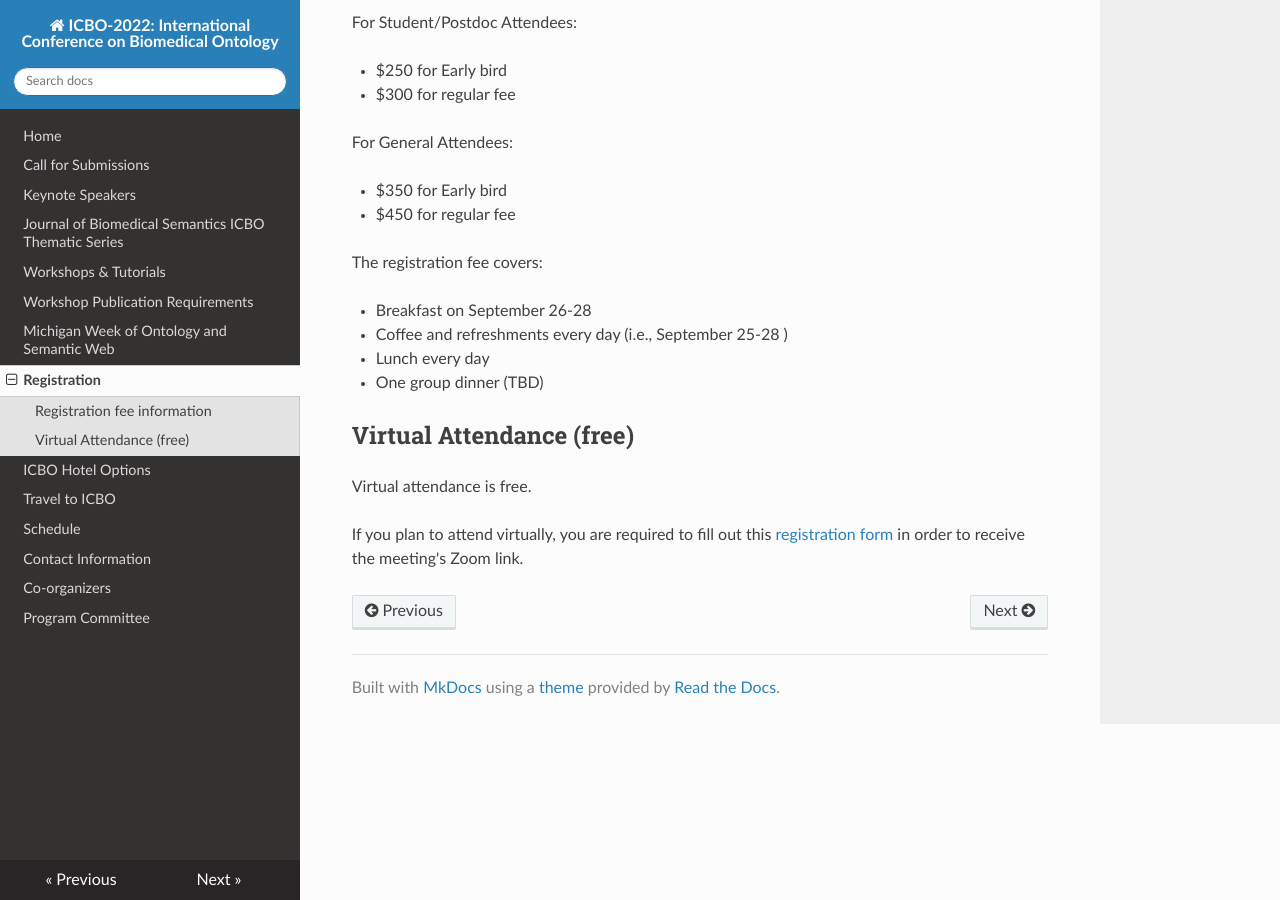
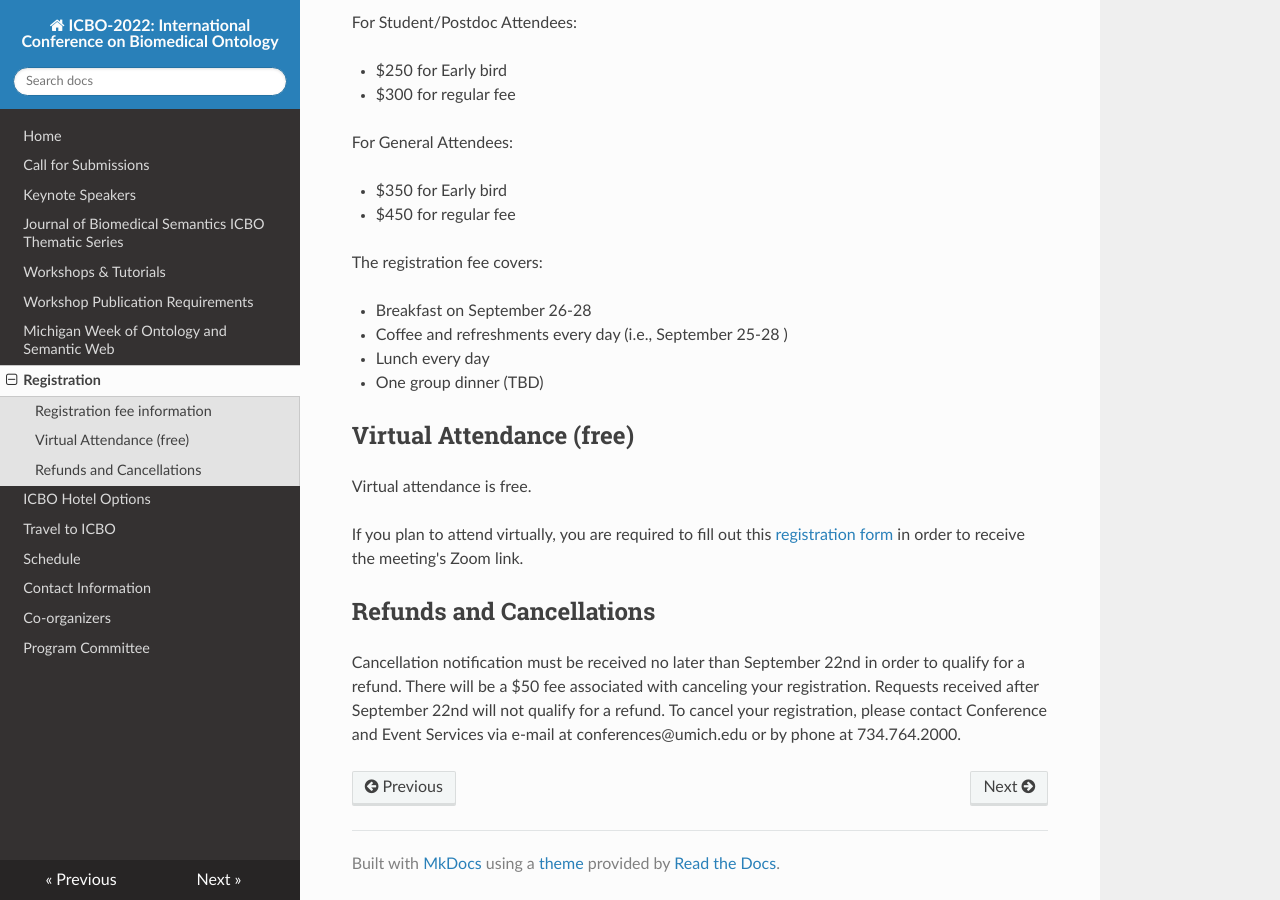
Before and after one commit to johnbeve/BFO-Organization, an MkDocs documentation site: the page built from docs/icbo-registration.md, in a window 1280 px wide and 900 px high, scrolled down 589 px. Built offline with MkDocs 1.6.1, drawn with Linux system fonts in a browser that asks for light colours; nearby versions of some CDN libraries.

Commit message:
Update icbo-registration.md

```diff
--- a/docs/icbo-registration.md
+++ b/docs/icbo-registration.md
@@ -37,3 +37,7 @@ The registration fee covers:
 Virtual attendance is free.
 
 If you plan to attend virtually, you are required to fill out this [registration form](https://docs.google.com/forms/d/1ca255se55ZNkq-zqiFj3Ecd0fmIt1RFfJ3drayW5xto/viewform?edit_requested=true) in order to receive the meeting's Zoom link.
+
+## Refunds and Cancellations
+
+Cancellation notification must be received no later than September 22nd in order to qualify for a refund. There will be a $50 fee associated with canceling your registration. Requests received after September 22nd will not qualify for a refund. To cancel your registration, please contact Conference and Event Services via e-mail at conferences@umich.edu or by phone at 734.764.2000.
```
